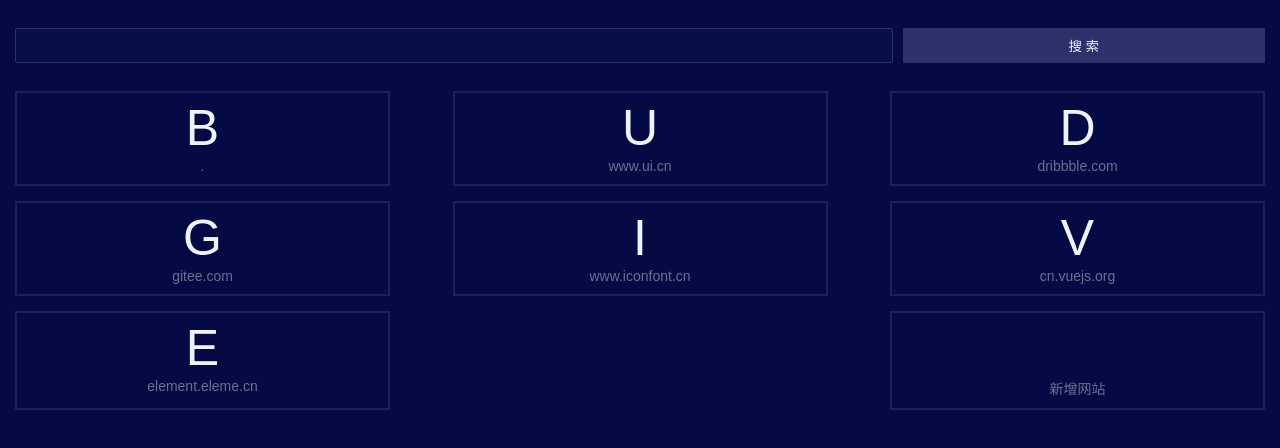
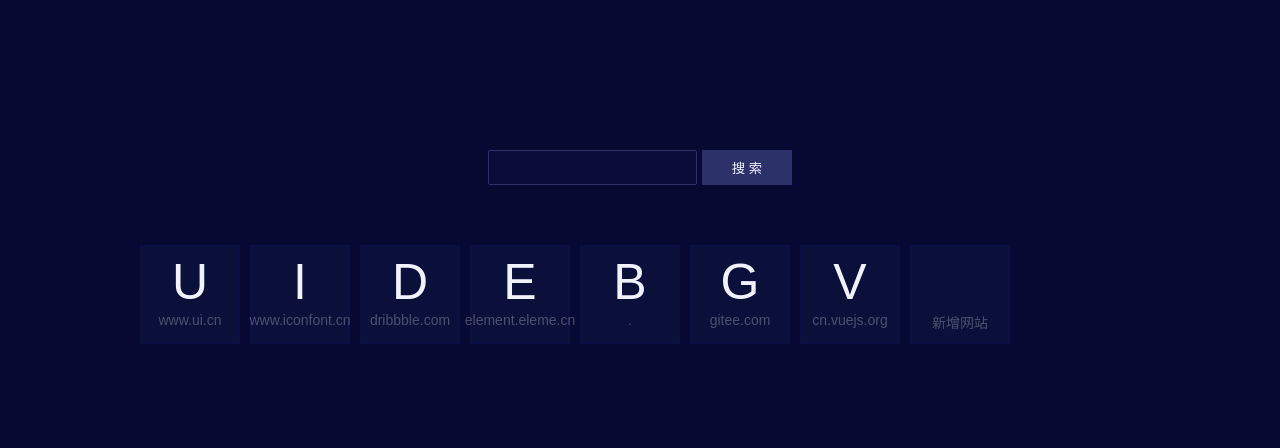
Before and after one commit to VIVIAN176/Ape-Navigation, a plain HTML site: page src/index.html in a window 1280 px wide. Drawn offline with nearby package versions, Linux system fonts and the light colour scheme.

Commit message:
媒体查询 pc端样式

```diff
--- a/src/main.js
+++ b/src/main.js
@@ -5,13 +5,13 @@
 
 // 如果mylink不存在 hasMap就取后面的值
 const hasMap = mylink || [
+  {logo: 'U', logoType: 'text', url: 'http://www.ui.cn'},
+  {logo: 'I', logoType: 'text', url: 'https://www.iconfont.cn/a/d/s'},
+  {logo: 'D', logoType: 'text', url: 'https://dribbble.com/dsf'},
+  {logo: 'E', logoType: 'text', url: 'https://element.eleme.cn'},
   {logo: 'B', logoType: 'image', url: './images/bili.png'},
-  {logo: 'U', logoType: 'text', url: 'http://www.ui.cn'},
-  {logo: 'D', logoType: 'text', url: 'https://dribbble.com/dsf'},
   {logo: 'G', logoType: 'text', url: 'https://gitee.com/dfs'},
-  {logo: 'I', logoType: 'text', url: 'https://www.iconfont.cn/a/d/s'},
   {logo: 'V', logoType: 'text', url: 'https://cn.vuejs.org'},
-  {logo: 'E', logoType: 'text', url: 'https://element.eleme.cn'},
 ]
 const simplifyUrl = (url) => {//https:qq.com.cn
    let url1=url.replace('https://', '')
--- a/src/style.css
+++ b/src/style.css
@@ -19,7 +19,7 @@
 
 
 body {
-  background: #050a44;
+  background: #060931;
   font-family: '微软雅黑', Arial, Helvetica, sans-serif;
   padding: 0 15px;
 }
@@ -32,10 +32,10 @@
   margin: 28px 0;
   display: flex;
   height: 35px;
+  justify-content: center;
 }
 
 .searchForm > input {
-  width: 70%;
   border: 1px solid #2c3169;
   border-radius: 2px;
   background: #2c31691a;
@@ -44,8 +44,8 @@
 }
 
 .searchForm > button {
-  width: 30%;
-  margin-left: 10px;
+  width: 90px;
+  margin-left: 5px;
   font-family: '微软雅黑', Arial, Helvetica, sans-serif;
   border: none;
   background: #2c3169;
@@ -53,21 +53,24 @@
 }
 
 .globalMain {
-
+  max-width: 1000px;
+  margin: 0 auto;
 }
 
 .siteList {
   display: flex;
   flex-wrap: wrap;
-  justify-content: space-between;
+  /*justify-content: space-between;*/
 }
 
 .siteList > li {
-  width: 30%;
+  width: 100px;
   margin-bottom: 15px;
-  border: 2px solid #211d5c;
+  border: 2px solid #0a0f45;
   padding: 10px;
   color: #f1f2ff;
+  background: #0a1039;
+  margin-right: 10px;
 }
 
 .siteList .site {
@@ -76,14 +79,20 @@
   align-items: center;
   flex-direction: column;
   position: relative;
+  cursor: pointer;
 }
 
 .siteList .site > .close {
   position: absolute;
   top: -12px;
   right: -6px;
-  font-size: 18px;
+  font-size: 22px;
   color: #e9eaf833;
+  display: none;
+  cursor: default;
+}
+.siteList .site:hover > .close{
+  display: inline-block;
 }
 
 .siteList .site > .logo {
@@ -103,7 +112,7 @@
 
 .siteList .site > .link {
   margin-top: 5px;
-  color: #6c6e8f;
+  color: #cbcdde57;
   font-size: 14px;
 }
 
@@ -120,3 +129,15 @@
   width: 50px;
   height: 50px;
 }
+
+@media (min-width:500px) {
+  .searchForm{
+    max-width: 400px;
+    margin-left: auto;
+    margin-right: auto;
+  }
+  .globalHeader{
+    margin-top: 150px;
+    margin-bottom: 60px;
+  }
+}
```
